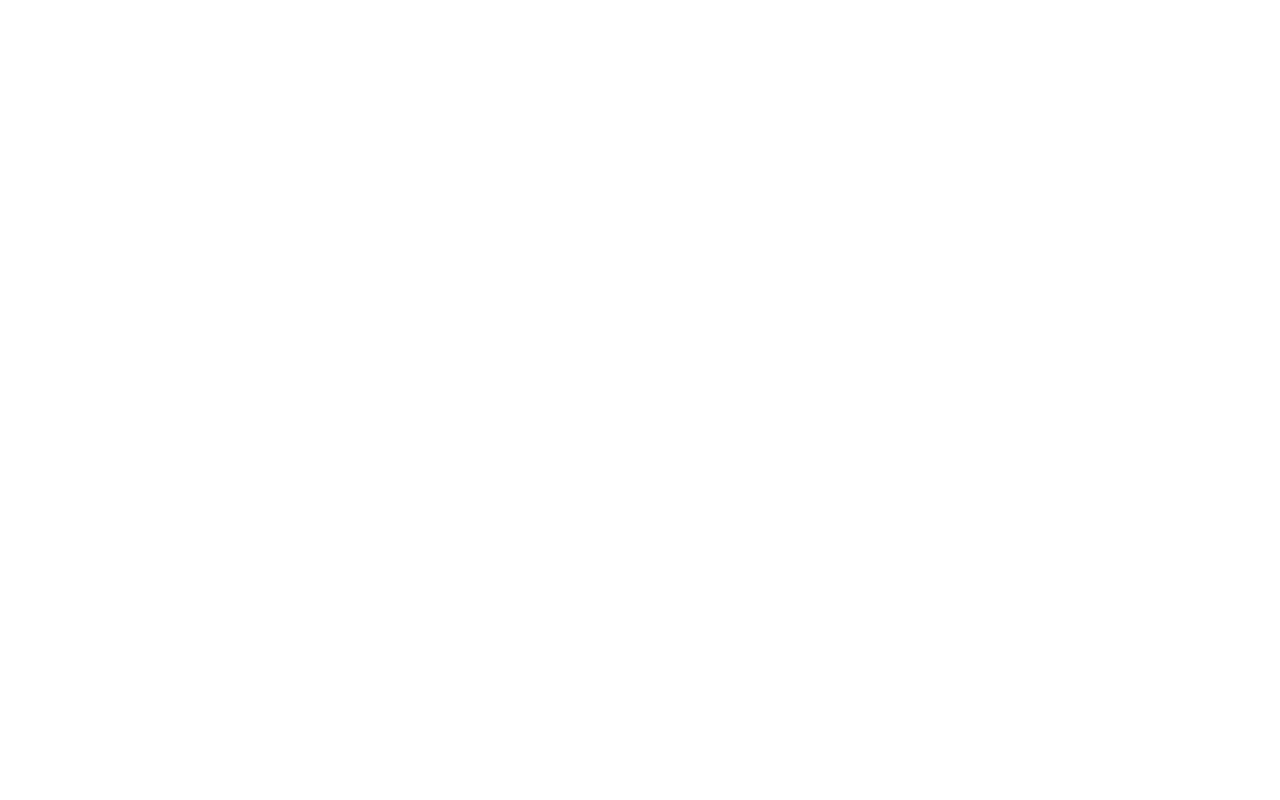
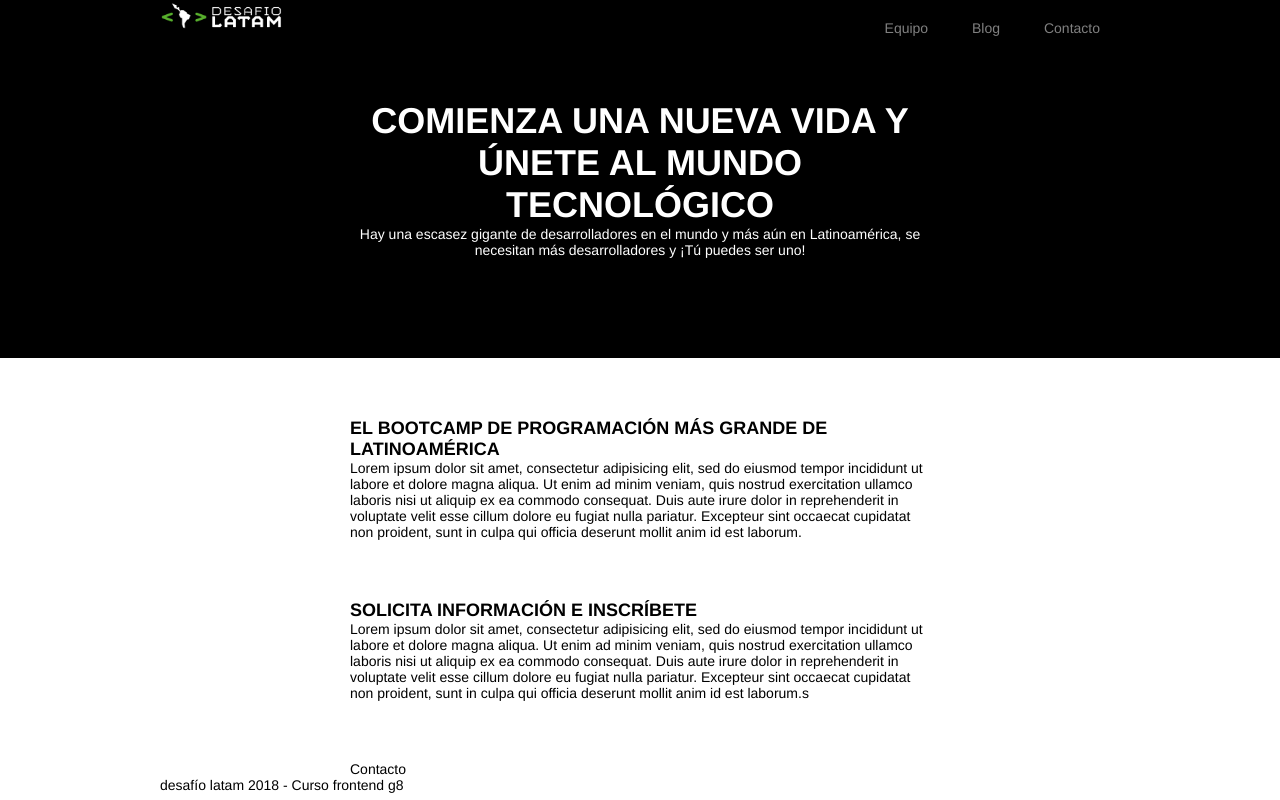
Before and after one commit to frcarrascof/Desafio-04, a plain HTML site: page index.html in a window 1280 px wide. Drawn offline with Linux system fonts and the light colour scheme.

Commit message:
Se agrega menu

```diff
--- a/index.html
+++ b/index.html
@@ -6,33 +6,69 @@
 	<link rel="stylesheet" type="text/css" href="style.css">
 </head>
 <body>
+	<!-- Navegacion -->
+	<nav>
+		<div class="container-large">
+			<a href="#" class="logo" title="DesafioLatam"><img src="./images/latam_logo.png"></a>
+			<ul>
+				<li><a href="#">Equipo</a></li>
+				<li><a href="#">Blog</a></li>
+				<li><a href="#">Contacto</a></li>
+			</ul>
+		</div>
+	</nav>
+	<!-- /Navegacion -->
+
 	<!-- Header -->
 	<header>
-
+		<div class="container">
+			<h1>COMIENZA UNA NUEVA VIDA Y ÚNETE AL MUNDO TECNOLÓGICO</h1>
+			<p>Hay una escasez gigante de desarrolladores en el mundo y más aún en Latinoamérica, se necesitan más desarrolladores y ¡Tú puedes ser uno!</p>
+		</div>
 	</header>
 	<!-- /Header -->
 
 	<!-- Descripción -->
-	<article>
-
-	</article>
+	<section>
+		<div class="container">
+			<h2>EL BOOTCAMP DE PROGRAMACIÓN MÁS GRANDE DE LATINOAMÉRICA</h2>
+			<p>Lorem ipsum dolor sit amet, consectetur adipisicing elit, sed do eiusmod
+			tempor incididunt ut labore et dolore magna aliqua. Ut enim ad minim veniam,
+			quis nostrud exercitation ullamco laboris nisi ut aliquip ex ea commodo
+			consequat. Duis aute irure dolor in reprehenderit in voluptate velit esse
+			cillum dolore eu fugiat nulla pariatur. Excepteur sint occaecat cupidatat non
+			proident, sunt in culpa qui officia deserunt mollit anim id est laborum.</p>
+		</div>
+	</section>
 	<!-- /Descripción -->
 
 	<!-- Información -->
 	<section>
-
+		<div class="container">
+		<h2>SOLICITA INFORMACIÓN E INSCRÍBETE</h2>
+		<p>Lorem ipsum dolor sit amet, consectetur adipisicing elit, sed do eiusmod
+		tempor incididunt ut labore et dolore magna aliqua. Ut enim ad minim veniam,
+		quis nostrud exercitation ullamco laboris nisi ut aliquip ex ea commodo
+		consequat. Duis aute irure dolor in reprehenderit in voluptate velit esse
+		cillum dolore eu fugiat nulla pariatur. Excepteur sint occaecat cupidatat non
+		proident, sunt in culpa qui officia deserunt mollit anim id est laborum.s</p>
+	</div>
 	</section>
 	<!-- /Información -->
 
 	<!-- Contacto -->
 	<section>
-
+		<div class="container">
+			Contacto
+		</div>
 	</section>
 	<!-- /Contacto -->
 
 	<!-- Footer -->
 	<footer>
-
+		<div class="container-large">
+			desafío latam 2018 - Curso frontend g8
+		</div>
 	</footer>
 	<!-- /Footer -->
 </body>
--- a/style.css
+++ b/style.css
@@ -1,2 +1,77 @@
+*{
+	margin:0;
+	padding:0;
+}
+
 body{
+	background-color: white;
+	font-family: Helvetica, sans-serif;
+	font-size:14px;
 }
+
+h1{
+	text-transform: uppercase;
+	font-size: 36px;
+}
+
+h2{
+	text-transform: uppercase;
+	font-size: 18px;
+}
+
+section{
+	padding-top:60px;
+}
+
+/* Generales */
+.container{
+	max-width:580px;
+	margin:0 auto;
+}
+
+.container-large{
+	max-width: 960px;
+	margin:0 auto;
+}
+
+/* Header */
+header{
+	color:white;
+	text-align: center;
+	background-color: black;
+	padding: 100px 0;
+}
+
+/* Navegacion */
+.logo{
+	float: left;
+}
+
+.logo img{
+	width: 125px;
+}
+
+nav{
+	background-color: blue;
+}
+
+nav ul{
+	list-style-type: none;
+	float: right;
+}
+
+nav ul li{
+	display: inline-block;
+	padding:20px;
+}
+
+nav li a{
+	color:white;
+	text-decoration: none;
+	opacity: 0.5;
+	transition: opacity 0.3s;
+}
+
+nav li a:hover{
+	opacity:1;
+}
```
Also changed, not shown: 1 other file.
